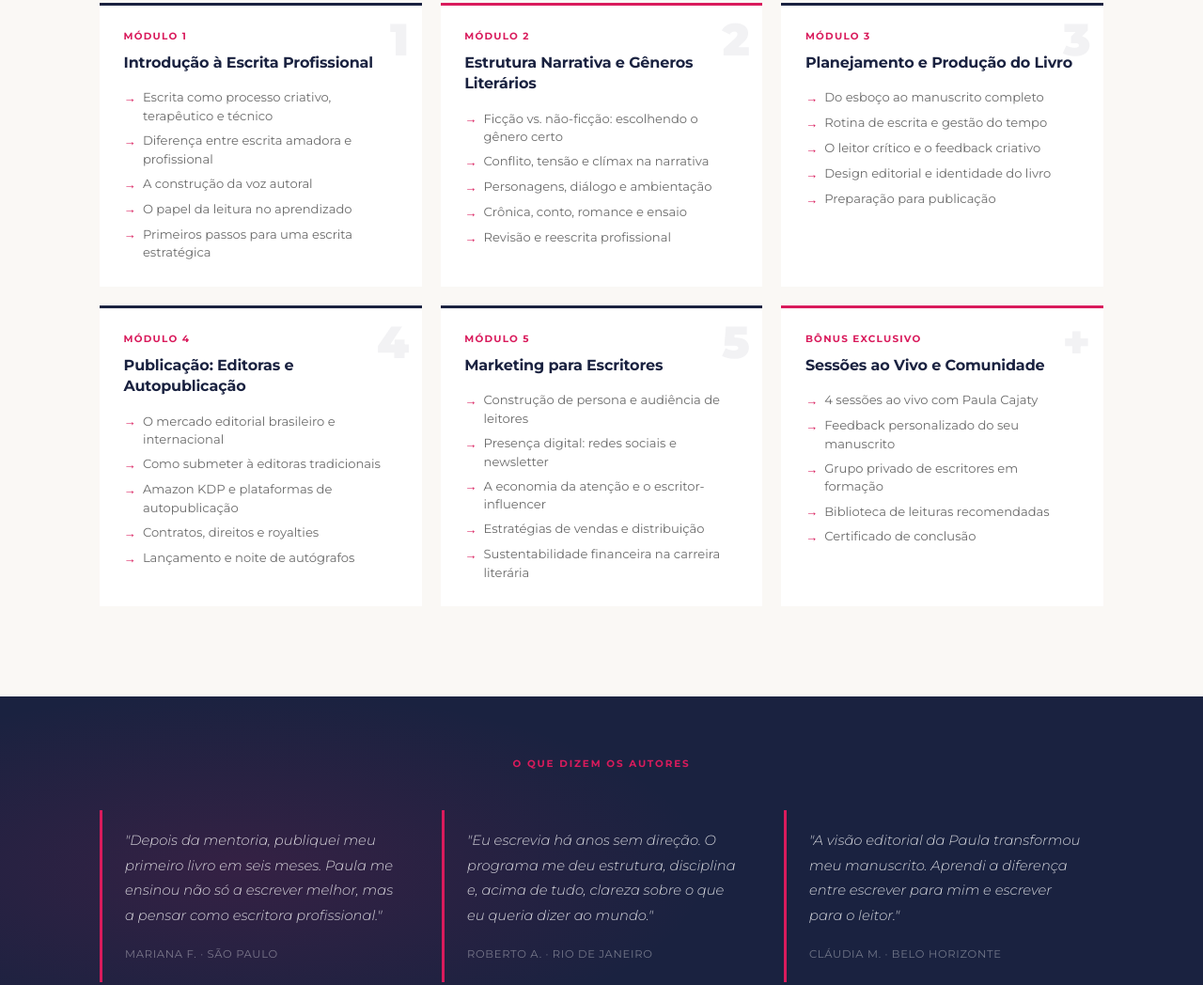
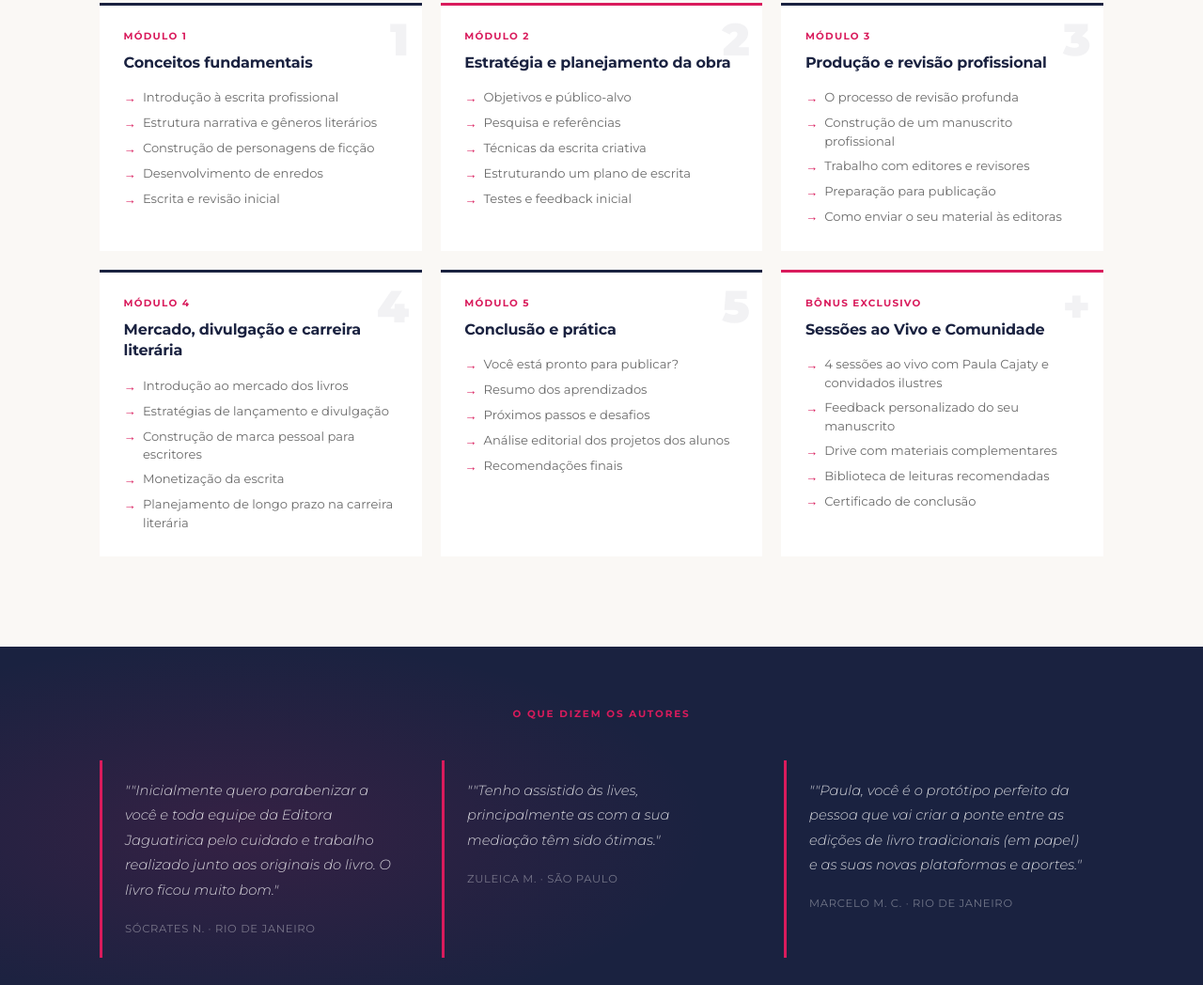
Before and after one commit to ed-jaguatirica/mentoria-escritores, a plain HTML site: page index.html in a window 1280 px wide. Shown: the part 2137-3185 px from the top of the page at 94% size. Drawn offline with Linux system fonts and the light colour scheme.

Commit message:
Update course module titles and content

```diff
--- a/index.html
+++ b/index.html
@@ -940,61 +940,61 @@ footer a:hover { color: var(--crimson); }
       <div class="module-card reveal">
         <div class="module-num">1</div>
         <div class="module-tag">Módulo 1</div>
-        <h3>Introdução à Escrita Profissional</h3>
+        <h3>Conceitos fundamentais</h3>
         <ul>
-          <li>Escrita como processo criativo, terapêutico e técnico</li>
-          <li>Diferença entre escrita amadora e profissional</li>
-          <li>A construção da voz autoral</li>
-          <li>O papel da leitura no aprendizado</li>
-          <li>Primeiros passos para uma escrita estratégica</li>
+          <li>Introdução à escrita profissional</li>
+          <li>Estrutura narrativa e gêneros literários</li>
+          <li>Construção de personagens de ficção</li>
+          <li>Desenvolvimento de enredos</li>
+          <li>Escrita e revisão inicial</li>
         </ul>
       </div>
       <div class="module-card featured reveal">
         <div class="module-num">2</div>
         <div class="module-tag">Módulo 2</div>
-        <h3>Estrutura Narrativa e Gêneros Literários</h3>
+        <h3>Estratégia e planejamento da obra</h3>
         <ul>
-          <li>Ficção vs. não-ficção: escolhendo o gênero certo</li>
-          <li>Conflito, tensão e clímax na narrativa</li>
-          <li>Personagens, diálogo e ambientação</li>
-          <li>Crônica, conto, romance e ensaio</li>
-          <li>Revisão e reescrita profissional</li>
+          <li>Objetivos e público-alvo</li>
+          <li>Pesquisa e referências</li>
+          <li>Técnicas da escrita criativa</li>
+          <li>Estruturando um plano de escrita</li>
+          <li>Testes e feedback inicial</li>
         </ul>
       </div>
       <div class="module-card reveal">
         <div class="module-num">3</div>
         <div class="module-tag">Módulo 3</div>
-        <h3>Planejamento e Produção do Livro</h3>
+        <h3>Produção e revisão profissional</h3>
         <ul>
-          <li>Do esboço ao manuscrito completo</li>
-          <li>Rotina de escrita e gestão do tempo</li>
-          <li>O leitor crítico e o feedback criativo</li>
-          <li>Design editorial e identidade do livro</li>
+          <li>O processo de revisão profunda</li>
+          <li>Construção de um manuscrito profissional</li>
+          <li>Trabalho com editores e revisores</li>
           <li>Preparação para publicação</li>
+          <li>Como enviar o seu material às editoras</li>
         </ul>
       </div>
       <div class="module-card reveal">
         <div class="module-num">4</div>
         <div class="module-tag">Módulo 4</div>
-        <h3>Publicação: Editoras e Autopublicação</h3>
+        <h3>Mercado, divulgação e carreira literária</h3>
         <ul>
-          <li>O mercado editorial brasileiro e internacional</li>
-          <li>Como submeter à editoras tradicionais</li>
-          <li>Amazon KDP e plataformas de autopublicação</li>
-          <li>Contratos, direitos e royalties</li>
-          <li>Lançamento e noite de autógrafos</li>
+          <li>Introdução ao mercado dos livros</li>
+          <li>Estratégias de lançamento e divulgação</li>
+          <li>Construção de marca pessoal para escritores</li>
+          <li>Monetização da escrita</li>
+          <li>Planejamento de longo prazo na carreira literária</li>
         </ul>
       </div>
       <div class="module-card reveal">
         <div class="module-num">5</div>
         <div class="module-tag">Módulo 5</div>
-        <h3>Marketing para Escritores</h3>
+        <h3>Conclusão e prática</h3>
         <ul>
-          <li>Construção de persona e audiência de leitores</li>
-          <li>Presença digital: redes sociais e newsletter</li>
-          <li>A economia da atenção e o escritor-influencer</li>
-          <li>Estratégias de vendas e distribuição</li>
-          <li>Sustentabilidade financeira na carreira literária</li>
+          <li>Você está pronto para publicar?</li>
+          <li>Resumo dos aprendizados</li>
+          <li>Próximos passos e desafios</li>
+          <li>Análise editorial dos projetos dos alunos</li>
+          <li>Recomendações finais</li>
         </ul>
       </div>
       <div class="module-card featured reveal">
@@ -1002,9 +1002,9 @@ footer a:hover { color: var(--crimson); }
         <div class="module-tag">Bônus Exclusivo</div>
         <h3>Sessões ao Vivo e Comunidade</h3>
         <ul>
-          <li>4 sessões ao vivo com Paula Cajaty</li>
+          <li>4 sessões ao vivo com Paula Cajaty e convidados ilustres</li>
           <li>Feedback personalizado do seu manuscrito</li>
-          <li>Grupo privado de escritores em formação</li>
+          <li>Drive com materiais complementares</li>
           <li>Biblioteca de leituras recomendadas</li>
           <li>Certificado de conclusão</li>
         </ul>
@@ -1019,16 +1019,16 @@ footer a:hover { color: var(--crimson); }
     <div class="quotes-label">O que dizem os autores</div>
     <div class="quotes-grid">
       <div class="quote-card reveal">
-        <blockquote>"Depois da mentoria, publiquei meu primeiro livro em seis meses. Paula me ensinou não só a escrever melhor, mas a pensar como escritora profissional."</blockquote>
-        <cite>Mariana F. · São Paulo</cite>
+        <blockquote>""Inicialmente quero parabenizar a você e toda equipe da Editora Jaguatirica pelo cuidado e trabalho realizado junto aos originais do livro. O livro ficou muito bom."</blockquote>
+        <cite>Sócrates N. · Rio de Janeiro</cite>
       </div>
       <div class="quote-card reveal">
-        <blockquote>"Eu escrevia há anos sem direção. O programa me deu estrutura, disciplina e, acima de tudo, clareza sobre o que eu queria dizer ao mundo."</blockquote>
-        <cite>Roberto A. · Rio de Janeiro</cite>
+        <blockquote>""Tenho assistido às lives, principalmente as com a sua mediação têm sido ótimas."</blockquote>
+        <cite>Zuleica M. · São Paulo</cite>
       </div>
       <div class="quote-card reveal">
-        <blockquote>"A visão editorial da Paula transformou meu manuscrito. Aprendi a diferença entre escrever para mim e escrever para o leitor."</blockquote>
-        <cite>Cláudia M. · Belo Horizonte</cite>
+        <blockquote>""Paula, você é o protótipo perfeito da pessoa que vai criar a ponte entre as edições de livro tradicionais (em papel) e as suas novas plataformas e aportes."</blockquote>
+        <cite>Marcelo M. C. · Rio de Janeiro</cite>
       </div>
     </div>
   </div>
@@ -1091,11 +1091,11 @@ footer a:hover { color: var(--crimson); }
       <h2 class="section-title">Bônus exclusivos</h2>
     </div>
     <div class="bonuses-grid">
-      <div class="bonus-card reveal"><span class="bonus-icon">📖</span><div class="bonus-label">Bônus 1</div><h3>Biblioteca de Leituras Essenciais</h3><p>Guia curado com todos os livros recomendados na mentoria, com resenhas e roteiro de leitura mensal.</p></div>
-      <div class="bonus-card reveal"><span class="bonus-icon">✍️</span><div class="bonus-label">Bônus 2</div><h3>Caderno de Exercícios do Escritor</h3><p>Material exclusivo com exercícios diários, prompts e desafios para desenvolver sua voz autoral.</p></div>
-      <div class="bonus-card reveal"><span class="bonus-icon">🎙️</span><div class="bonus-label">Bônus 3</div><h3>4 Sessões ao Vivo com Paula Cajaty</h3><p>Encontros mensais ao vivo para tirar dúvidas e receber orientação personalizada.</p></div>
-      <div class="bonus-card reveal"><span class="bonus-icon">📝</span><div class="bonus-label">Bônus 4</div><h3>Feedback do Primeiro Capítulo</h3><p>Envie seu primeiro capítulo e receba retorno escrito e detalhado da mentora.</p></div>
-      <div class="bonus-card reveal"><span class="bonus-icon">🤝</span><div class="bonus-label">Bônus 5</div><h3>Comunidade Privada de Escritores</h3><p>Acesso ao grupo exclusivo da turma para networking e suporte mútuo.</p></div>
+      <div class="bonus-card reveal"><span class="bonus-icon">📖</span><div class="bonus-label">Bônus 1</div><h3>Biblioteca de Leituras Essenciais</h3><p>Drive composto com livros recomendados na mentoria, com vídeos e roteiro de estudo mensal.</p></div>
+      <div class="bonus-card reveal"><span class="bonus-icon">✍️</span><div class="bonus-label">Bônus 2</div><h3>Caderno de Exercícios do Escritor</h3><p>E-book exclusivo Bookxpress com exercícios diários e desafios para desenvolver sua voz autoral.</p></div>
+      <div class="bonus-card reveal"><span class="bonus-icon">🎙️</span><div class="bonus-label">Bônus 3</div><h3>4 Sessões ao Vivo com Paula Cajaty</h3><p>Encontros online e ao vivo a cada módulo, com convidados ilustres, tempo para dúvidas e orientações.</p></div>
+      <div class="bonus-card reveal"><span class="bonus-icon">📝</span><div class="bonus-label">Bônus 4</div><h3>Feedback do Primeiro Capítulo</h3><p>Envie seu primeiro capítulo e receba uma análise crítica escrita e detalhada da mentora.</p></div>
+      <div class="bonus-card reveal"><span class="bonus-icon">🤝</span><div class="bonus-label">Bônus 5</div><h3>Comunidade Privada de Escritores</h3><p>Acesso à plataforma exclusiva da turma para networking e suporte mútuo.</p></div>
       <div class="bonus-card reveal"><span class="bonus-icon">🏅</span><div class="bonus-label">Bônus 6</div><h3>Certificado Bookxpress</h3><p>Certificado digital de conclusão para uso em portfólios profissionais.</p></div>
     </div>
   </div>
@@ -1104,32 +1104,32 @@ footer a:hover { color: var(--crimson); }
 <!-- ═══ TESTIMONIALS ═══ -->
 <section class="testimonials">
   <div class="container">
-    <span class="eyebrow">Quem já passou pela mentoria</span>
+    <span class="eyebrow">Quem já passou pela experiência</span>
     <h2 class="section-title">Histórias reais de escritores</h2>
     <div class="testimonials-grid">
       <div class="testimonial-card reveal">
         <div class="stars">★★★★★</div>
-        <blockquote>"Nunca pensei que teria disciplina para escrever todos os dias. O método da Paula me mostrou que não é sobre disciplina — é sobre sistema. Hoje escrevo 1.500 palavras por manhã, antes do trabalho."</blockquote>
-        <div class="t-author">Ana Beatriz S.</div>
-        <div class="t-role">Advogada e autora de ficção científica · São Paulo</div>
+        <blockquote>""Que bacana ver o livro ganhando vida! É realmente emocionante... Achei o miolo muito bem feito. De fato, vocês capricham."</blockquote>
+        <div class="t-author">Eduardo F.</div>
+        <div class="t-role">Autor de ficção científica · Rio de Janeiro</div>
       </div>
       <div class="testimonial-card reveal">
         <div class="stars">★★★★★</div>
-        <blockquote>"Eu tinha um caderno cheio de poemas na gaveta há dez anos. Depois da mentoria, organizei tudo, trabalhei com uma leitora crítica e publiquei meu primeiro livro. O lançamento esgotou em três semanas."</blockquote>
-        <div class="t-author">Fernanda K.</div>
-        <div class="t-role">Poeta e professora · Curitiba</div>
+        <blockquote>"Não imaginam o quanto sou grata por cada detalhe que prestaram atenção desde o início. Vocês me orientaram com muito carinho e fé, isso não tem preço."</blockquote>
+        <div class="t-author">Nathalia A.</div>
+        <div class="t-role">Jornalista e escritora · São Paulo</div>
       </div>
       <div class="testimonial-card reveal">
         <div class="stars">★★★★★</div>
-        <blockquote>"O módulo de marketing para escritores mudou minha relação com as redes sociais. Minha lista de newsletter passou de 0 para 2.300 contatos em quatro meses."</blockquote>
-        <div class="t-author">Carlos M.</div>
-        <div class="t-role">Escritor de não-ficção e coach · Rio de Janeiro</div>
+        <blockquote>"Apostaram nas minhas histórias, acreditaram no meu projeto e deram todo o suporte necessário. No fim das contas, óbvio que ia dar tudo certo."</blockquote>
+        <div class="t-author">E. Frota</div>
+        <div class="t-role">Escritor de ficção · Rio de Janeiro</div>
       </div>
       <div class="testimonial-card reveal">
         <div class="stars">★★★★★</div>
-        <blockquote>"O feedback do primeiro capítulo foi um divisor de águas. A Paula identificou em duas páginas os problemas que eu não conseguia ver depois de meses escrevendo."</blockquote>
-        <div class="t-author">Letícia A.</div>
-        <div class="t-role">Jornalista e romancista · Fortaleza</div>
+        <blockquote>"De resto, gostaria de agradecer seu respeito a esse sonho-projeto, seu interesse e dizer que é uma profissional grandiosa no que faz."</blockquote>
+        <div class="t-author">Ricardo K.</div>
+        <div class="t-role">Coach de finanças · Rio de Janeiro</div>
       </div>
     </div>
   </div>
@@ -1152,7 +1152,7 @@ footer a:hover { color: var(--crimson); }
           <li>Material complementar em PDF</li>
           <li>Biblioteca de leituras recomendadas</li>
           <li>Certificado digital de conclusão</li>
-          <li>Acesso por 12 meses</li>
+          <li>Acesso por 6 meses</li>
         </ul>
         <a href="#" class="price-cta outline">Começar agora</a>
       </div>
@@ -1167,7 +1167,7 @@ footer a:hover { color: var(--crimson); }
           <li>Feedback do primeiro capítulo</li>
           <li>Comunidade privada da turma</li>
           <li>Caderno de exercícios do escritor</li>
-          <li>Acesso por 24 meses</li>
+          <li>Acesso por 12 meses</li>
         </ul>
         <a href="#" class="price-cta">Garantir minha vaga</a>
       </div>
@@ -1178,11 +1178,11 @@ footer a:hover { color: var(--crimson); }
         <div class="price-period">à vista ou 12× R$ 275</div>
         <ul class="price-features">
           <li>Tudo do Plano Profissional</li>
-          <li>2 sessões individuais com Paula Cajaty</li>
-          <li>Revisão completa de até 3 capítulos</li>
-          <li>Indicação para leitores críticos parceiros</li>
-          <li>Suporte prioritário via WhatsApp</li>
-          <li>Acesso vitalício</li>
+          <li>1 sessão individual com Paula Cajaty</li>
+          <li>Análise crítica de até 3 capítulos</li>
+          <li>Indicação para leitores-beta parceiros</li>
+          <li>Suporte editorial por 30 dias</li>
+          <li>Acesso por 12 meses</li>
         </ul>
         <a href="#" class="price-cta outline">Quero o VIP</a>
       </div>
@@ -1221,7 +1221,7 @@ footer a:hover { color: var(--crimson); }
       </div>
       <div class="faq-item">
         <button class="faq-q" onclick="toggleFaq(this)">E se eu não gostar? Existe garantia?<span>+</span></button>
-        <div class="faq-a"><p>Sim. Oferecemos garantia incondicional de 7 dias. Se por qualquer motivo você não estiver satisfeito, basta enviar um e-mail e fazemos a devolução integral do investimento. Sem burocracia, sem questionamentos.</p></div>
+        <div class="faq-a"><p>Sim. Oferecemos garantia incondicional de 7 dias. Se, neste prazo, por qualquer motivo você não estiver satisfeito, basta enviar um e-mail e fazemos a devolução integral do investimento. Sem burocracia, sem questionamentos.</p></div>
       </div>
     </div>
   </div>
@@ -1231,7 +1231,7 @@ footer a:hover { color: var(--crimson); }
 <section class="final-cta">
   <div class="container">
     <h2>O seu livro está esperando por você.</h2>
-    <p>Escrever é exprimir-se — e não há ninguém no mundo que terá como exprimir-se exatamente como você. Nem uma máquina, nem a inteligência artificial, nem outro humano.</p>
+    <p>Escrever é exprimir-se — e devemos escrever primeiro (e bem) para nós mesmos, para então, podermos alcançar os outros.</p>
     <a href="#investimento" class="btn btn-white">Quero escrever profissionalmente</a>
     <span class="final-small">Garantia de 7 dias · Acesso imediato · Suporte da comunidade</span>
   </div>
```
